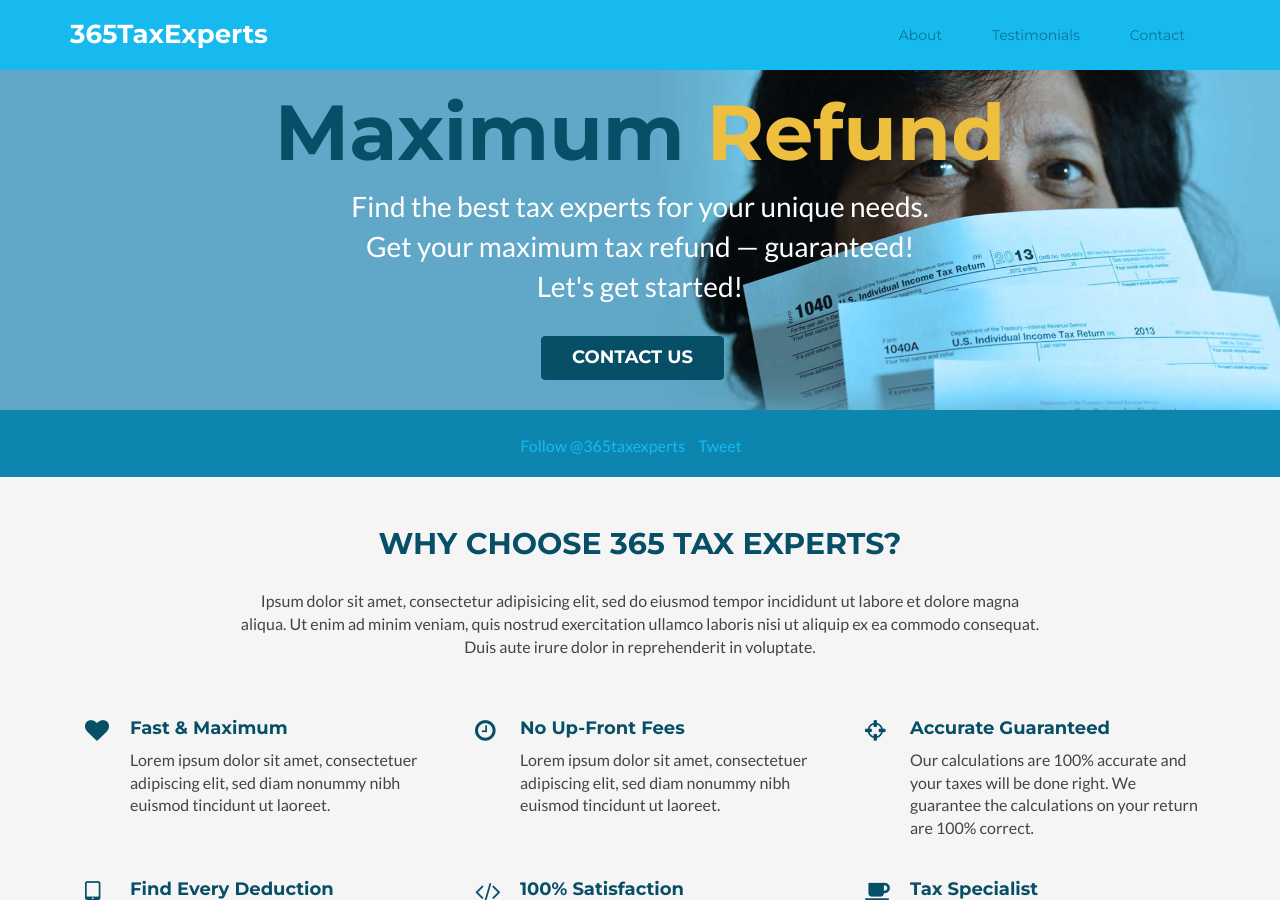
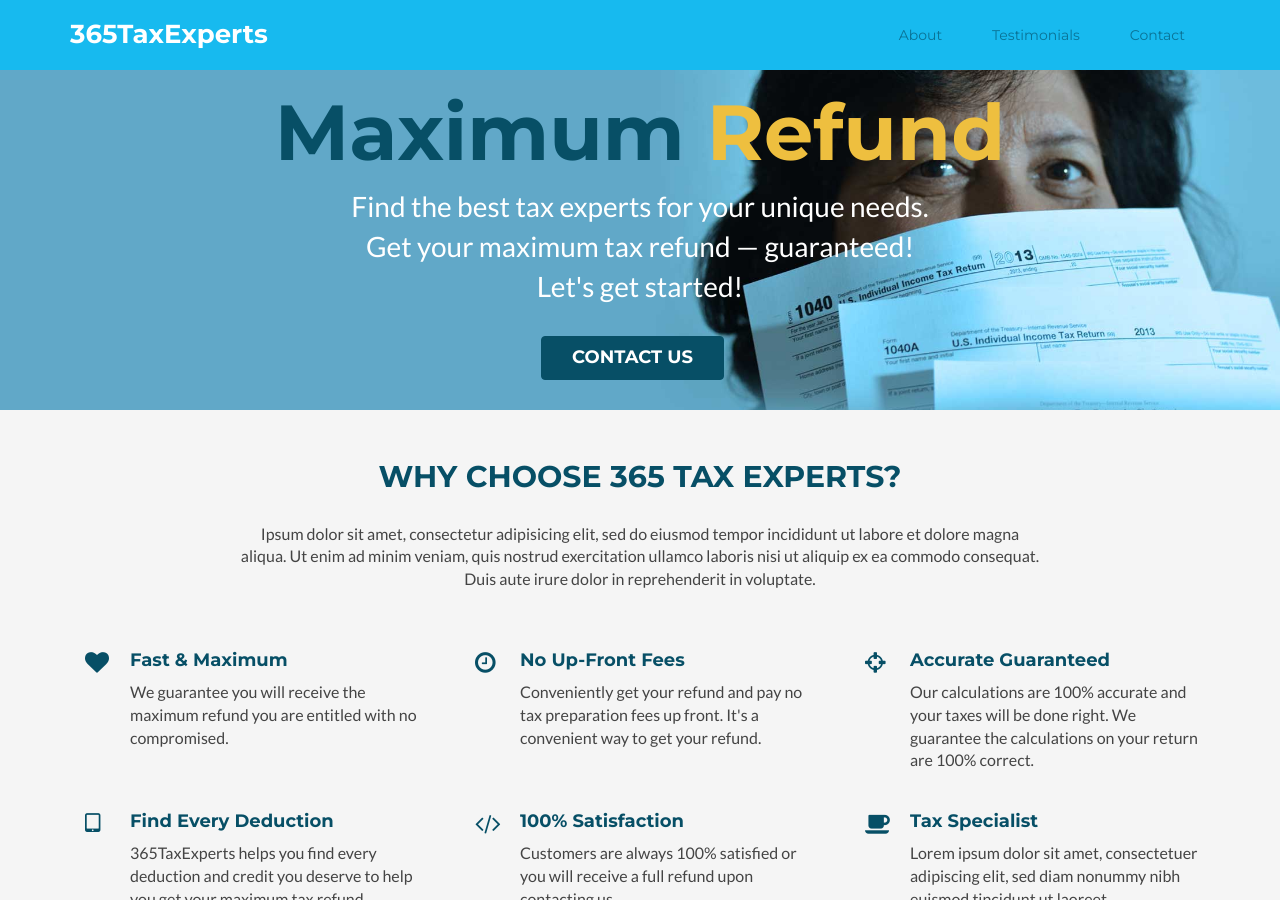
Before and after one commit to rdelphin/rdelphin.github.io, a Jekyll site: the page built from index.html, in a window 1280 px wide and 900 px high. Built offline with Jekyll 4.4.1, drawn with Linux system fonts in a browser that asks for light colours; comment, search, counter and statistics services are not loaded; some of the changed text lies outside the part shown.

Commit message:
remove social media bar

```diff
--- a/_includes/about.html
+++ b/_includes/about.html
@@ -10,7 +10,7 @@
                     </div>
                     <div class="content">
                         <h3 class="sub-title">Fast & Maximum</h3>
-                        <p>Lorem ipsum dolor sit amet, consectetuer adipiscing elit, sed diam nonummy nibh euismod tincidunt ut laoreet.</p>
+                        <p>We guarantee you will receive the maximum refund you are entitled with no compromised.</p>
                     </div><!--//content-->
                 </div><!--//item-->
                 <div class="item col-md-4 col-sm-6 col-xs-12">
@@ -19,7 +19,7 @@
                     </div>
                     <div class="content">
                         <h3 class="sub-title">No Up-Front Fees</h3>
-                        <p>Lorem ipsum dolor sit amet, consectetuer adipiscing elit, sed diam nonummy nibh euismod tincidunt ut laoreet.</p>
+                        <p>Conveniently get your refund and pay no tax preparation fees up front. It's a convenient way to get your refund.</p>
                     </div><!--//content-->
                 </div><!--//item-->
                 <div class="item col-md-4 col-sm-6 col-xs-12">
@@ -38,7 +38,7 @@
                     </div>
                     <div class="content">
                         <h3 class="sub-title">Find Every Deduction</h3>
-                        <p>Lorem ipsum dolor sit amet, consectetuer adipiscing elit, sed diam nonummy nibh euismod tincidunt ut laoreet.</p>
+                        <p>365TaxExperts helps you find every deduction and credit you deserve to help you get your maximum tax refund.</p>
                     </div><!--//content-->
                 </div><!--//item-->
                 <div class="item col-md-4 col-sm-6 col-xs-12">
@@ -47,7 +47,7 @@
                     </div>
                     <div class="content">
                         <h3 class="sub-title">100% Satisfaction</h3>
-                        <p>Lorem ipsum dolor sit amet, consectetuer adipiscing elit, sed diam nonummy nibh euismod tincidunt ut laoreet.</p>
+                        <p>Customers are always 100% satisfied or you will receive a full refund upon contacting us.</p>
                     </div><!--//content-->
                 </div><!--//item-->
                 <div class="item col-md-4 col-sm-6 col-xs-12">
--- a/_includes/promo.html
+++ b/_includes/promo.html
@@ -10,21 +10,4 @@
 
                 </ul><!--//meta-->
             </div><!--//container-->
-            <div class="social-media">
-                <div class="social-media-inner container text-center">
-                    <ul class="list-inline">
-                        <li class="twitter-follow"><a href="https://twitter.com/365taxexperts" class="twitter-follow-button" data-show-count="false">Follow @365taxexperts</a>
-    <script>!function(d,s,id){var js,fjs=d.getElementsByTagName(s)[0],p=/^http:/.test(d.location)?'http':'https';if(!d.getElementById(id)){js=d.createElement(s);js.id=id;js.src=p+'://platform.twitter.com/widgets.js';fjs.parentNode.insertBefore(js,fjs);}}(document, 'script', 'twitter-wjs');</script>
-                        </li><!--//twitter-follow-->
-                        <li class="twitter-tweet">
-                            <a href="https://twitter.com/share" class="twitter-share-button" data-via="365taxexperts" data-hashtags="tax">Tweet</a>
-        <script>!function(d,s,id){var js,fjs=d.getElementsByTagName(s)[0],p=/^http:/.test(d.location)?'http':'https';if(!d.getElementById(id)){js=d.createElement(s);js.id=id;js.src=p+'://platform.twitter.com/widgets.js';fjs.parentNode.insertBefore(js,fjs);}}(document, 'script', 'twitter-wjs');</script>
-                        </li><!--//twitter-tweet-->
-                        <li class="facebook-like">
-                             <div class="fb-like" data-href="http://365taxexperts.com/" data-layout="button_count" data-action="like" data-show-faces="false" data-share="true"></div>
-                        </li><!--//facebook-like-->
-
-                    </ul>
-                </div>
-            </div>
         </section><!--//promo-->
```
Also changed, not shown: 1 other file.
